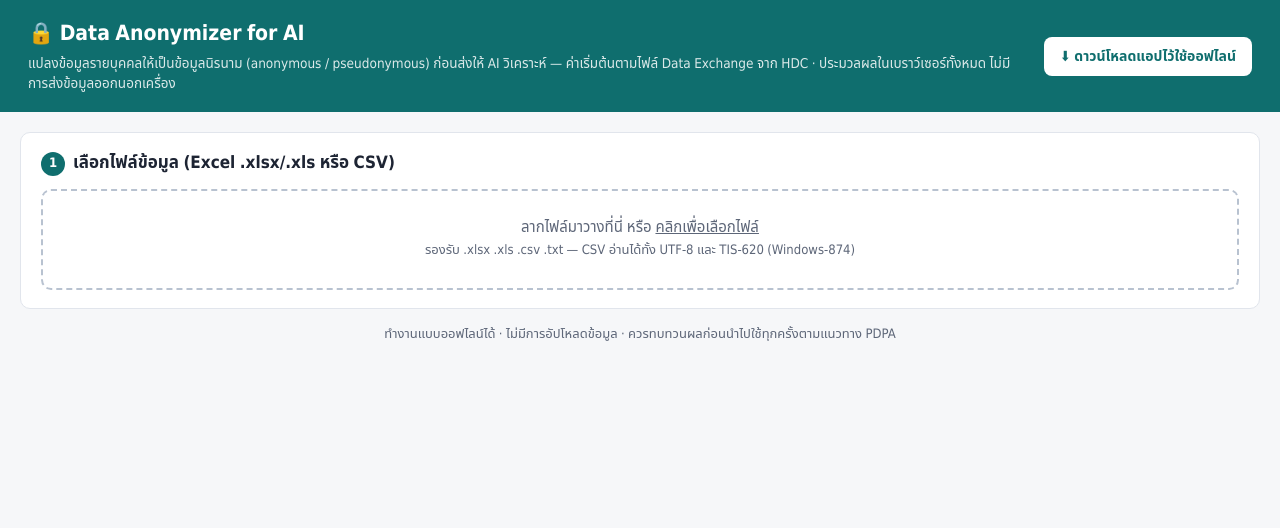
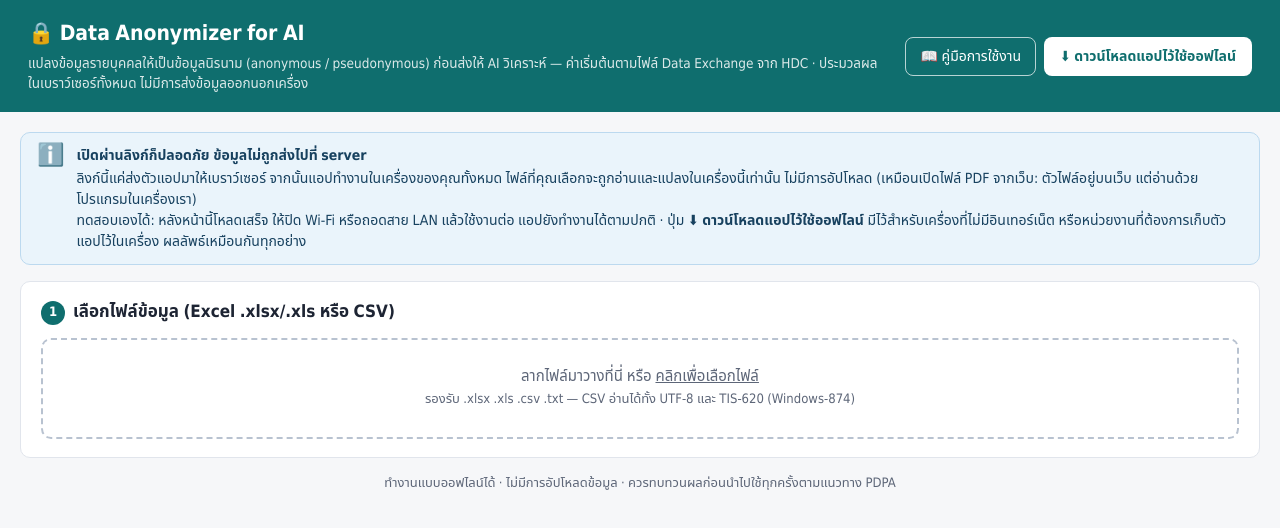
Before and after one commit to nchotenin-tech/ohsp-anonymizer, a website: page src/template.html in a window 1280 px wide. Drawn offline with Linux system fonts and the light colour scheme.

Commit message:
Explain online vs offline use in the app; add manual link
- Info banner when opened from a web link: the app runs in the browser,
  data is not uploaded, how to test by cutting the network
- Green banner when running from a local file
- Manual link button in the header
- Manual FAQ entry on online safety

Co-Authored-By: Claude Opus 5.5 <noreply@anthropic.com>
Claude-Session: https://claude.ai/code/session_01NPv5SyRFJGBzCKszAWi8Np

```diff
--- a/src/template.html
+++ b/src/template.html
@@ -11,7 +11,13 @@ body{margin:0;font-family:"Sarabun","Noto Sans Thai","Leelawadee UI",Tahoma,syst
 header{background:var(--pri);color:#fff;padding:18px 28px;display:flex;align-items:center;gap:20px;flex-wrap:wrap}
 header .hd{flex:1;min-width:280px}
 #dlApp{background:#fff;color:var(--pri);border:none;font-weight:600;padding:9px 16px;border-radius:8px;text-decoration:none;font-size:14px;white-space:nowrap}
-#dlApp:hover{filter:brightness(.95)}
+#dlApp:hover,#manLink:hover{filter:brightness(.95)}
+.hbtns{display:flex;gap:8px;flex-wrap:wrap}
+#manLink{background:transparent;color:#fff;border:1px solid rgba(255,255,255,.7);padding:8px 14px;border-radius:8px;text-decoration:none;font-size:14px;white-space:nowrap}
+.mode{display:flex;gap:12px;align-items:flex-start;background:#eaf4fb;border:1px solid #bcd9ef;color:#17415f;border-radius:10px;padding:12px 16px;margin-bottom:16px;font-size:14px}
+.mode.off{background:var(--okbg);border-color:#bfe3cc;color:#0f5130}
+.mode b{display:block;margin-bottom:2px}
+.mode .ic{font-size:22px;line-height:1}
 header h1{margin:0;font-size:21px;font-weight:600}
 header p{margin:4px 0 0;opacity:.85;font-size:13.5px}
 main{max-width:1280px;margin:0 auto;padding:20px}
@@ -66,9 +72,23 @@ td.param input,td.param select{max-width:150px}
   <h1>🔒 Data Anonymizer for AI</h1>
   <p>แปลงข้อมูลรายบุคคลให้เป็นข้อมูลนิรนาม (anonymous / pseudonymous) ก่อนส่งให้ AI วิเคราะห์ — ค่าเริ่มต้นตามไฟล์ Data Exchange จาก HDC · ประมวลผลในเบราว์เซอร์ทั้งหมด ไม่มีการส่งข้อมูลออกนอกเครื่อง</p>
   </div>
-  <a id="dlApp" class="hidden" download="anonymizer.html" title="บันทึกแอปเป็นไฟล์เดียว ดับเบิลคลิกเปิดใช้งานได้โดยไม่ต้องใช้อินเทอร์เน็ต">⬇ ดาวน์โหลดแอปไว้ใช้ออฟไลน์</a>
+  <div class="hbtns">
+    <a id="manLink" href="https://github.com/nchotenin-tech/ohsp-anonymizer/blob/main/docs/MANUAL.md" target="_blank" rel="noopener">📖 คู่มือการใช้งาน</a>
+    <a id="dlApp" class="hidden" download="anonymizer.html" title="บันทึกแอปเป็นไฟล์เดียว ดับเบิลคลิกเปิดใช้งานได้โดยไม่ต้องใช้อินเทอร์เน็ต">⬇ ดาวน์โหลดแอปไว้ใช้ออฟไลน์</a>
+  </div>
 </header>
 <main>
+<div id="modeWeb" class="mode hidden"><span class="ic">ℹ️</span><div>
+  <b>เปิดผ่านลิงก์ก็ปลอดภัย ข้อมูลไม่ถูกส่งไปที่ server</b>
+  ลิงก์นี้แค่ส่งตัวแอปมาให้เบราว์เซอร์ จากนั้นแอปทำงานในเครื่องของคุณทั้งหมด ไฟล์ที่คุณเลือกจะถูกอ่านและแปลงในเครื่องนี้เท่านั้น ไม่มีการอัปโหลด
+  (เหมือนเปิดไฟล์ PDF จากเว็บ: ตัวไฟล์อยู่บนเว็บ แต่อ่านด้วยโปรแกรมในเครื่องเรา)<br>
+  ทดสอบเองได้: หลังหน้านี้โหลดเสร็จ ให้ปิด Wi-Fi หรือถอดสาย LAN แล้วใช้งานต่อ แอปยังทำงานได้ตามปกติ ·
+  ปุ่ม <b style="display:inline">⬇ ดาวน์โหลดแอปไว้ใช้ออฟไลน์</b> มีไว้สำหรับเครื่องที่ไม่มีอินเทอร์เน็ต หรือหน่วยงานที่ต้องการเก็บตัวแอปไว้ในเครื่อง ผลลัพธ์เหมือนกันทุกอย่าง
+</div></div>
+<div id="modeFile" class="mode off hidden"><span class="ic">💻</span><div>
+  <b>กำลังใช้แอปแบบออฟไลน์จากไฟล์ในเครื่อง</b>
+  แอปและข้อมูลทั้งหมดอยู่ในเครื่องนี้ ไม่ต้องใช้อินเทอร์เน็ต (ต้องใช้อินเทอร์เน็ตเฉพาะตอนเปิดอ่านคู่มือ)
+</div></div>
 
 <section class="card">
   <h2><span class="step">1</span> เลือกไฟล์ข้อมูล (Excel .xlsx/.xls หรือ CSV)</h2>
@@ -239,7 +259,8 @@ const $=id=>document.getElementById(id);
 function newSalt(){const a=new Uint8Array(12);(window.crypto||window.msCrypto).getRandomValues(a);$("salt").value=Array.from(a,b=>b.toString(16).padStart(2,"0")).join("");}
 newSalt();
 /* offline download button: shown only when the app is opened from a web link */
-if(location.protocol==="http:"||location.protocol==="https:"){const a=$("dlApp");a.href=location.href.split("#")[0].split("?")[0];a.classList.remove("hidden");}
+if(location.protocol==="http:"||location.protocol==="https:"){const a=$("dlApp");a.href=location.href.split("#")[0].split("?")[0];a.classList.remove("hidden");$("modeWeb").classList.remove("hidden");}
+else $("modeFile").classList.remove("hidden");
 
 /* ---------- File loading ---------- */
 const drop=$("drop");
```
Also changed, not shown: docs/MANUAL.md (+3 -0 lines), dist/anonymizer.html.
